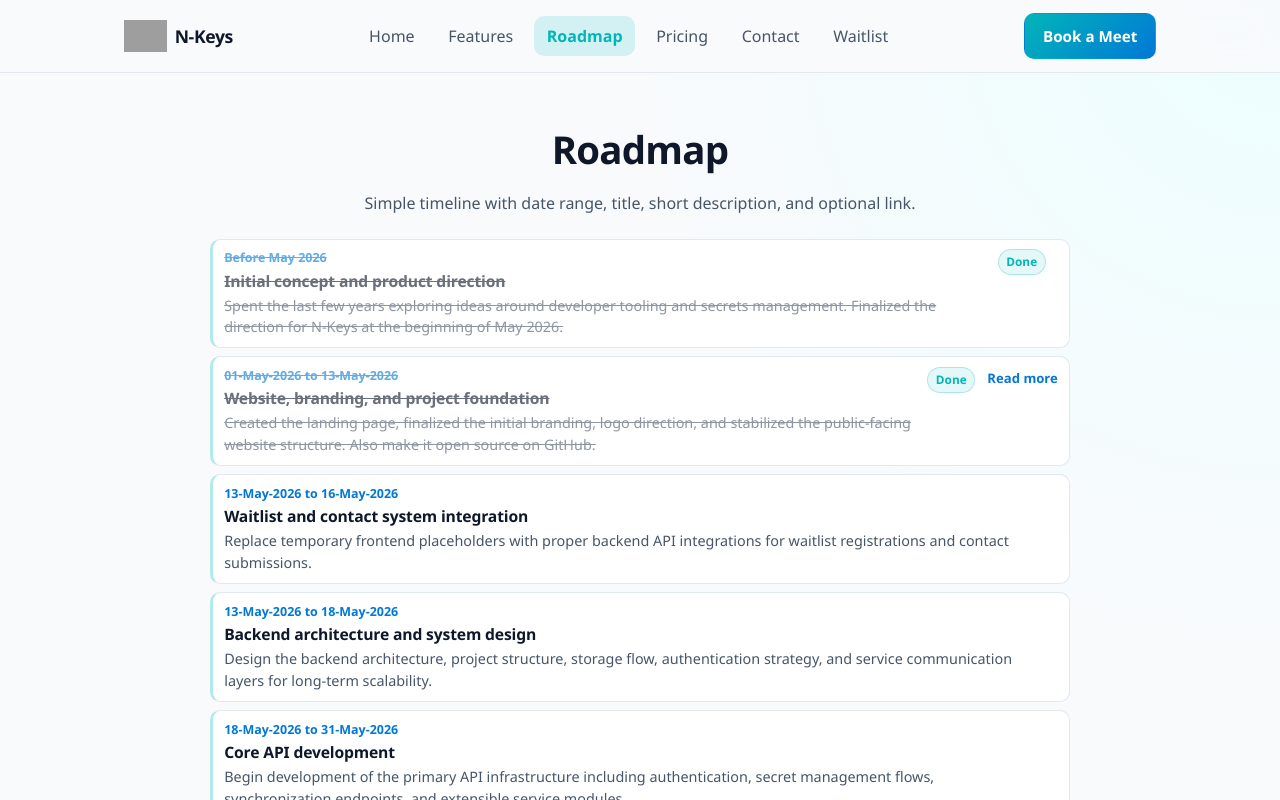
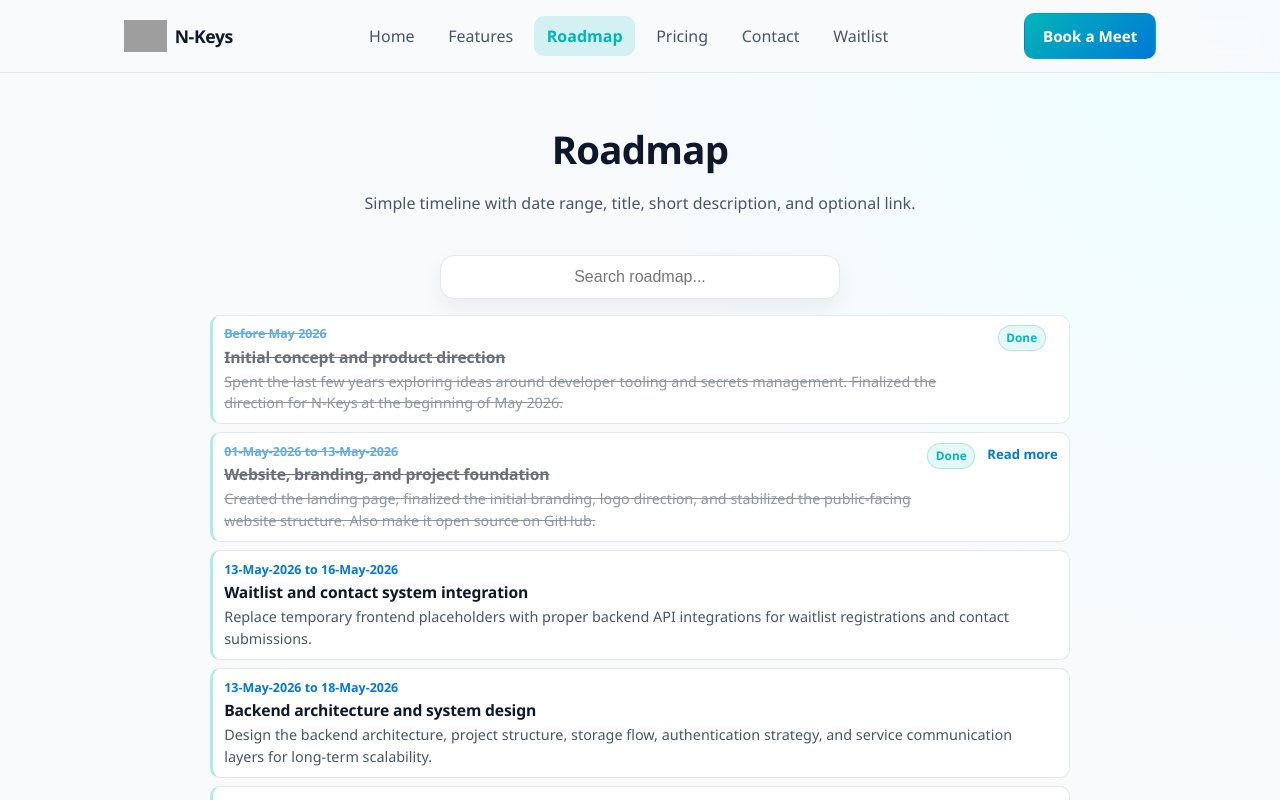
Before and after one commit to Neko-Nik-Org/N-Keys-WebUI, a React (Vite) app: page /roadmap in a window 1280 px wide. Shown: the top 800 px of the page. Built offline with nearby package versions, Linux system fonts and the light colour scheme; grey boxes are pictures that could not be loaded.

Commit message:
feat: add search functionality to roadmap page with styling for search bar

```diff
--- a/src/index.css
+++ b/src/index.css
@@ -900,3 +900,31 @@ main {
     grid-column: 1;
   }
 }
+
+/* Styling for the roadmap search bar */
+.roadmap-search-bar {
+  width: 100%;
+  max-width: 400px;
+  padding: var(--space-3);
+  margin: var(--space-4) auto;
+  border: 1px solid var(--border);
+  border-radius: var(--radius-md);
+  font-size: 1rem;
+  color: var(--text);
+  background-color: var(--surface);
+  box-shadow: var(--shadow);
+}
+
+.roadmap-search-bar:focus {
+  outline: none;
+  border-color: var(--brand-primary);
+  box-shadow: 0 0 0 3px rgba(2, 181, 184, 0.3);
+}
+
+@media (min-width: 1024px) {
+  .roadmap-search-bar {
+    margin: var(--space-4) auto;
+    display: block;
+    text-align: center;
+  }
+}
--- a/src/pages/RoadmapPage.jsx
+++ b/src/pages/RoadmapPage.jsx
@@ -1,8 +1,16 @@
 import PageHeader from '../components/PageHeader'
 import SeoMeta from '../components/SeoMeta'
 import { roadmapEntries } from '../data/roadmapData'
+import { useState } from 'react'
 
 function RoadmapPage() {
+  const [searchTerm, setSearchTerm] = useState('')
+
+  const filteredEntries = roadmapEntries.filter((entry) =>
+    entry.title.toLowerCase().includes(searchTerm.toLowerCase()) ||
+    entry.description.toLowerCase().includes(searchTerm.toLowerCase())
+  )
+
   return (
     <>
       <SeoMeta
@@ -16,8 +24,16 @@ function RoadmapPage() {
       />
 
       <section className="container section section-tight roadmap-section">
+        <input
+          type="text"
+          placeholder="Search roadmap..."
+          value={searchTerm}
+          onChange={(e) => setSearchTerm(e.target.value)}
+          className="roadmap-search-bar"
+        />
+
         <div className="roadmap-list" role="list">
-          {roadmapEntries.map((entry) => (
+          {filteredEntries.map((entry) => (
             <article key={entry.id} className="roadmap-item" role="listitem">
               <div className="roadmap-main">
                 <div className={entry.done ? 'roadmap-content is-done' : 'roadmap-content'}>
```
